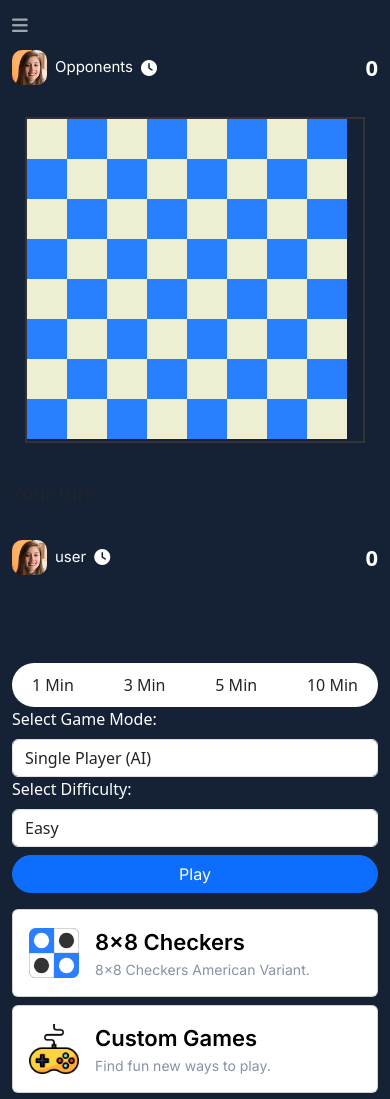
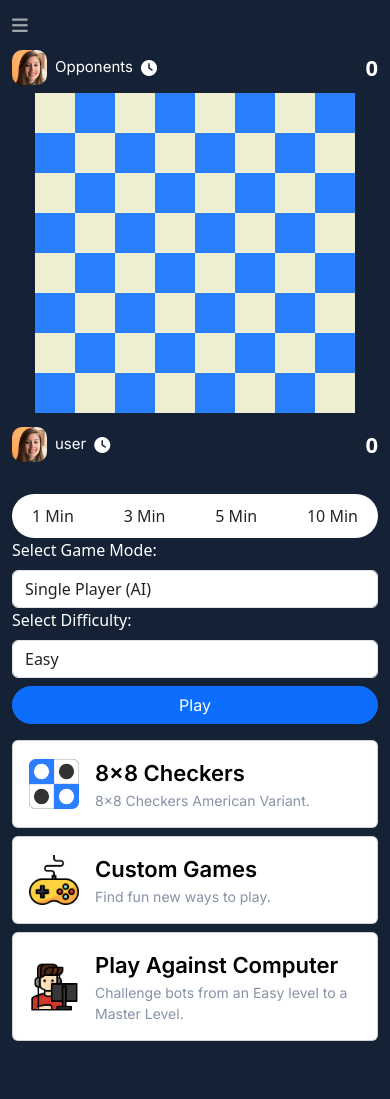
Before and after one commit to malik250danish/checkers, a plain HTML site: page dashboard/play.html in a window 390 px wide. Shown: the top 1099 px of the page. After the commit the page ends 1049 px from the top, so only its background shows below. Drawn offline with nearby package versions, Linux system fonts and the light colour scheme; some packages are replaced by stand-ins of ours; a script that the page names is missing; files whose address does not match are found by name.

Commit message:
Responsive + Audio Setting on safari

```diff
--- a/dashboard/play.html
+++ b/dashboard/play.html
@@ -4,6 +4,7 @@
 <head>
   <meta charset="utf-8" />
   <meta name="viewport" content="width=device-width, initial-scale=1" />
+  <meta name="viewport" content="width=device-width, initial-scale=1, maximum-scale=1, user-scalable=no">
   <title>Chekkers</title>
   <link rel="icon" href="./asseets/images/boardfav.png" type="image/png" />
   <!-- bootstrap link -->
@@ -118,12 +119,13 @@
         grid-template-columns: repeat(8, 40px);
         grid-template-rows: repeat(8, 40px);
         margin: 0 auto;
-        border: 2px solid #333;
+        border: 0px solid #333;
         /* width: 100%;
         height: 350px; */
         width: 93%;
         height: 326px;
         position: relative;
+        justify-content: center;
       }
 
       .cell {
@@ -303,7 +305,7 @@
           <div class="d-flex flex-wrap gap-3">
             <!-- play area -->
 
-            <div class="d-flex flex-column gap-3 board-container">
+            <div class="d-flex flex-column gap-1 board-container">
               <div class="next-player counter text-white border-0 d-none">
                 Trun
                 <div class="occupied whitePiece" id="next-player"></div>
@@ -323,7 +325,7 @@
               <div id="controls"></div>
 
               <div id="board"></div>
-              <div id="status">Select game mode to start</div>
+              <div id="status" class="d-none">Select game mode to start</div>
 
               <div class="">
                 <div id="easyModal" class="modal">
@@ -374,8 +376,8 @@
               </div>
             </div>
             <!-- setting area -->
-            <div class="d-flex flex-column gap-3 mobile-flex-grow-1">
-              <div class="mt-5 pt-4">
+            <div class="d-flex flex-column mobile-flex-grow-1">
+              <div class="mt-3">
                 <div class="d-flex justify-content-between bg-white mainradio">
                   <!-- Button group mimicking p-selectbutton -->
                   <div class="btn-radio first">
@@ -767,6 +769,8 @@
       switchPlayer();
     }
 
+
+
     // Switch Player
     function switchPlayer() {
       if (gameMode === "multi") {
@@ -956,7 +960,7 @@
           }
         }
       }
-      console.log("count ", count);
+      // console.log("count ", count);
       return count;
     }
 
@@ -1425,9 +1429,10 @@
             );
 
             clickSound.currentTime = 0; // Reset playback to the start
-            clickSound.play().catch(err => {
-              console.error("Sound playback failed:", err);
-            });
+            clickSound.play();
+            // .catch(err => {
+            //   console.error("Sound playback failed:", err);
+            // });
 
           }
 
```
